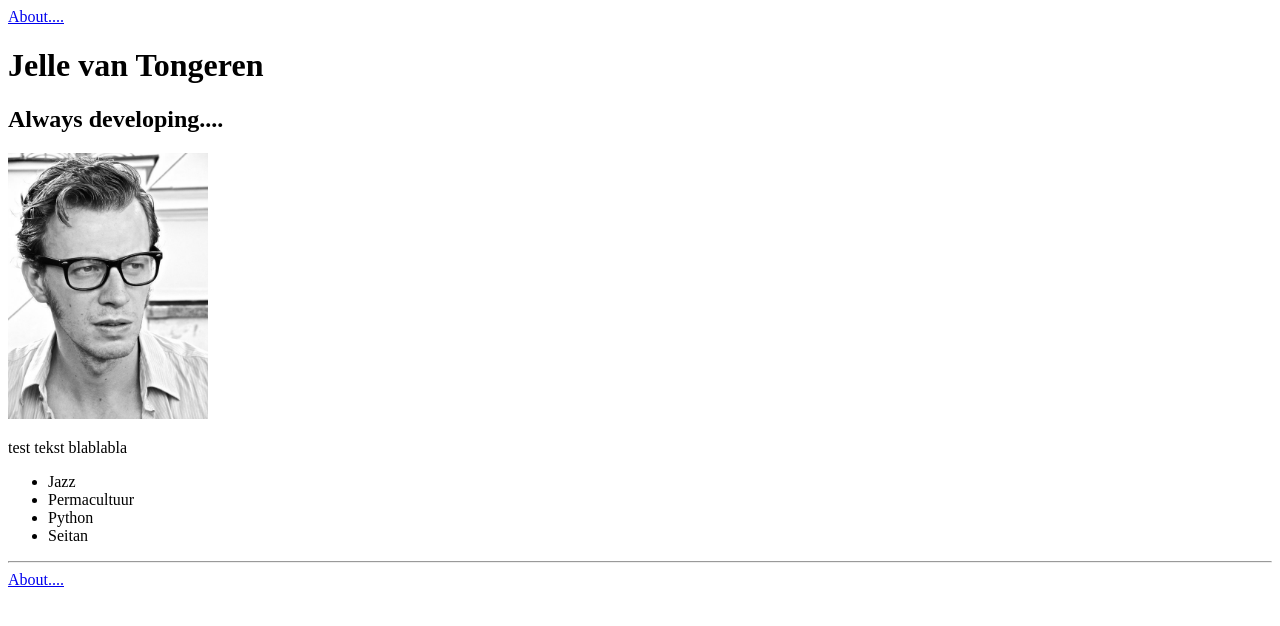
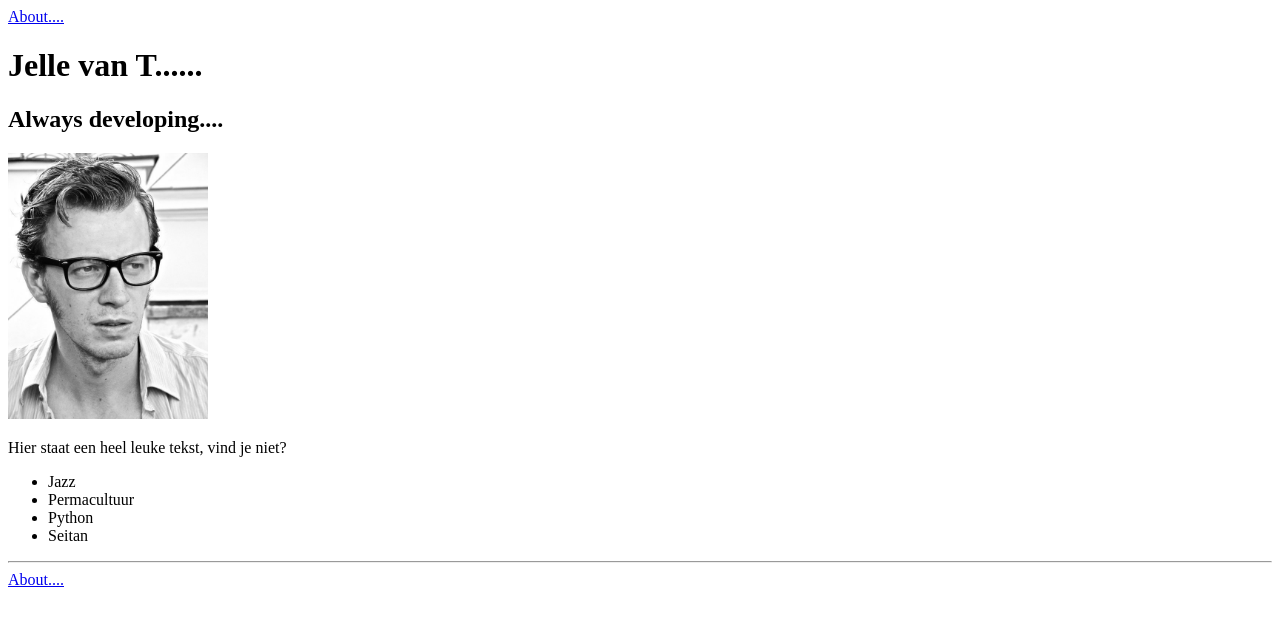
Before and after one commit to jelledevdev/winc_web_development_opdrachten, a plain HTML site: page derde_website_winc/index.html in a window 1280 px wide. Drawn offline with Linux system fonts and the light colour scheme.

Commit message:
achternaam veranderd

```diff
--- a/derde_website_winc/index.html
+++ b/derde_website_winc/index.html
@@ -9,13 +9,13 @@
 <body>
 <header>
     <nav><a href="about.html">About....</a> </nav>
-    <h1>Jelle van Tongeren</h1>
+    <h1>Jelle van T......</h1>
 </header>
 <main>
 <h2>Always developing....</h2>
 
 <img src="img/jelle.jpeg" width="200" alt="foto jelle">
-<p>test tekst blablabla</p>
+<p>Hier staat een heel leuke tekst, vind je niet?</p>
 <ul>
     <li>Jazz</li>
     <li>Permacultuur</li>
```
